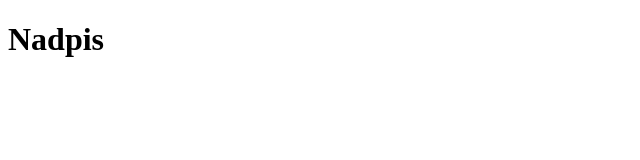
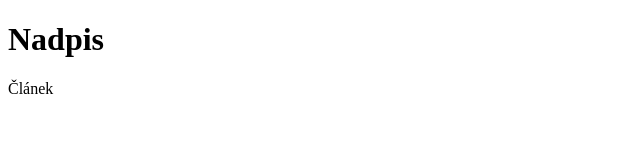
Before and after one commit to janasekaninova/R2D2, a plain HTML site: page index.html in a window 1280 px wide. Shown: the full height of the page, 0-640 px from the left. Drawn offline with Linux system fonts and the light colour scheme.

Commit message:
Článek

```diff
--- a/index.html
+++ b/index.html
@@ -10,5 +10,6 @@
 <body>
     <script scr="script.js"></script>
     <h1>Nadpis</h1>
+    <p>Článek</p>
 </body>
 </html>
```
